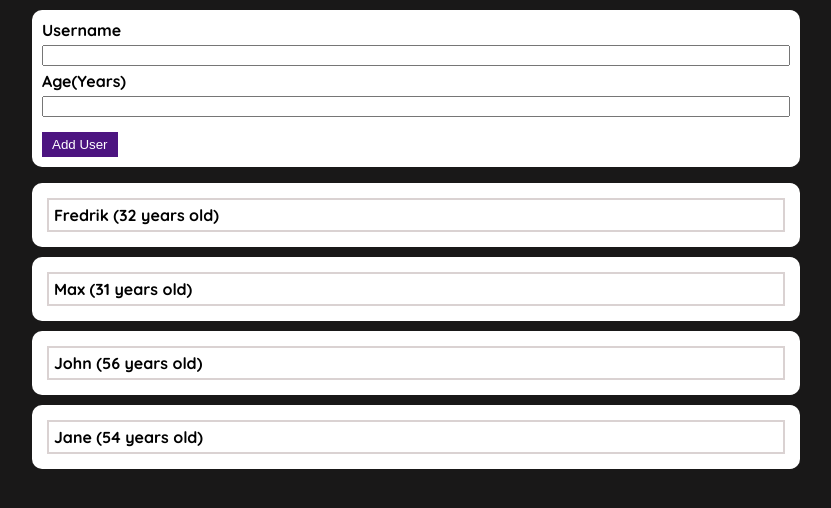
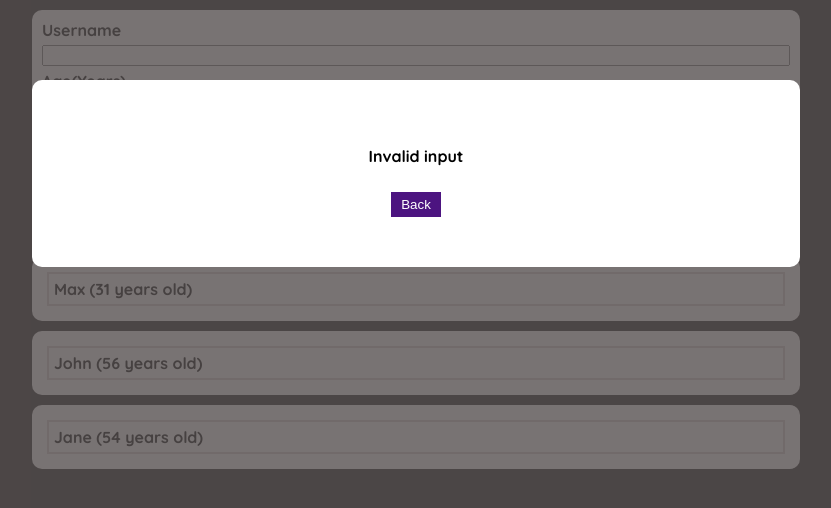
Before and after one commit to bergstrandfredrik/Udemy-React-Course, a React (Create React App) app in the folder practice-project2/: page / in a window 1280 px wide. Shown: the top 508 px of the page, without its empty margins (224-1055 px from the left). Built offline with nearby package versions, Linux system fonts and the light colour scheme.

Commit message:
Add modal component

```diff
--- a/practice-project2/src/App.js
+++ b/practice-project2/src/App.js
@@ -1,14 +1,11 @@
+import Modal from "./UI/modal";
+
 import "./index.css";
 
 function App() {
   return (
     <div className="container">
-      <div className="modal">
-        <div className="modal-box">
-          <p>Invalid input</p>
-          <button>Back</button>
-        </div>
-      </div>
+      <Modal />
       <div className="box input-form">
         <form>
           <div className="input">
--- /dev/null
+++ b/practice-project2/src/UI/modal.js
@@ -0,0 +1,14 @@
+import styles from "./modal.module.css";
+
+const Modal = () => {
+  return (
+    <div className={styles.modal}>
+      <div className={styles["modal-box"]}>
+        <p>Invalid input</p>
+        <button>Back</button>
+      </div>
+    </div>
+  );
+};
+
+export default Modal;
--- /dev/null
+++ b/practice-project2/src/UI/modal.module.css
@@ -0,0 +1,20 @@
+.modal {
+  display: block;
+  z-index: 10;
+  position: absolute;
+  top: 0;
+  width: 100%;
+  height: 100%;
+  background-color: rgba(88, 81, 81, 0.802);
+}
+
+.modal-box {
+  text-align: center;
+  background-color: white;
+  position: fixed;
+  width: 60%;
+  padding: 50px;
+  top: 10%;
+  left: 20%;
+  border-radius: 10px;
+}
--- a/practice-project2/src/index.css
+++ b/practice-project2/src/index.css
@@ -13,27 +13,6 @@ body {
   background: rgb(25, 24, 24);
   font-weight: bolder;
   width: 100%;
-}
-
-.modal {
-  display: none;
-  z-index: 10;
-  position: absolute;
-  top: 0;
-  width: 100%;
-  height: 100%;
-  background-color: rgba(88, 81, 81, 0.802);
-}
-
-.modal-box {
-  text-align: center;
-  background-color: white;
-  position: fixed;
-  width: 60%;
-  padding: 50px;
-  top: 10%;
-  left: 20%;
-  border-radius: 10px;
 }
 
 .box {
```
